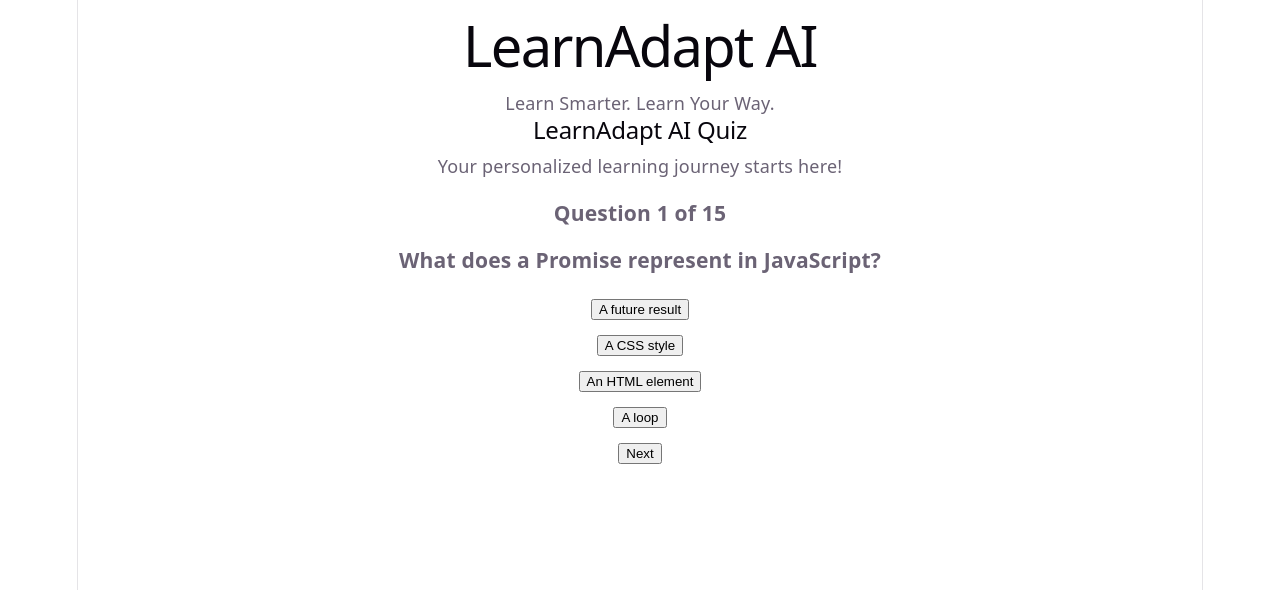
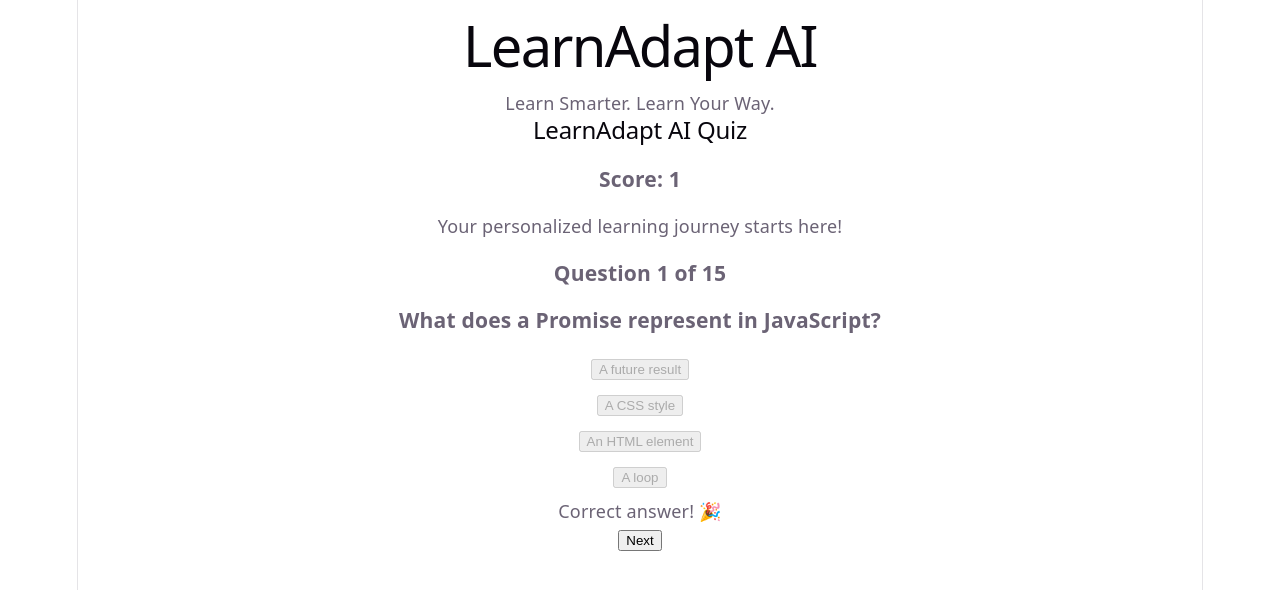
Before and after one commit to shraddhachaware01/LearnAdapt, a React app: page / in a window 1280 px wide. Both pictures are taken after a click on the button "A future result". Shown: the top 590 px of the page. Built offline with nearby package versions, Linux system fonts and the light colour scheme; the HTML template or start-up script is replaced by a standard one.

Commit message:
Add quiz scoring and concept-wise analysis

```diff
--- a/src/Quiz.jsx
+++ b/src/Quiz.jsx
@@ -4,33 +4,138 @@ import questions from './engine/question.js';
 
 function Quiz() {
   const [currentQuestion, setCurrentQuestion] = useState(0);
+  const [selectedAnswer, setSelectedAnswer] = useState('');
+  const [score, setScore] = useState(0);
+  const [answers, setAnswers] = useState([]);
+
+  const question = questions[currentQuestion];
+
+  const quizFinished =
+    currentQuestion === questions.length - 1 &&
+    selectedAnswer !== '';
 
   return (
     <div>
+      {quizFinished ? (
+        <div>
+          <h2>Quiz Completed! 🎉</h2>
+          <h3>
+            Your Final Score: {score} / {questions.length}
+          </h3>
+          <p>You have completed all the questions!</p>
+
+          <h3>Concept-wise Results</h3>
+
+          {questions.reduce((results, q) => {
+            if (!results[q.concept]) {
+              results[q.concept] = { total: 0, correct: 0 };
+            }
+
+            results[q.concept].total += 1;
+
+            const answer = answers.find(
+              (a) => a.concept === q.concept && a.questionId === q.id
+            );
+
+            if (answer?.correct) {
+              results[q.concept].correct += 1;
+            }
+
+            return results;
+          }, {}) &&
+            Object.entries(
+              questions.reduce((results, q) => {
+                if (!results[q.concept]) {
+                  results[q.concept] = { total: 0, correct: 0 };
+                }
+
+                results[q.concept].total += 1;
+
+                const answer = answers.find(
+                  (a) => a.questionId === q.id
+                );
+
+                if (answer?.correct) {
+                  results[q.concept].correct += 1;
+                }
+
+                return results;
+              }, {})
+            ).map(([concept, result]) => (
+              <p key={concept}>
+                {concept}: {result.correct}/{result.total} correct
+                {' — '}
+                {result.correct / result.total >= 0.8
+                  ? 'Strong'
+                  : result.correct / result.total >= 0.5
+                    ? 'Medium'
+                    : 'Weak'}
+              </p>
+            ))}
+        </div>
+      ) : (
+        <>
           <h2>LearnAdapt AI Quiz</h2>
+          <h3>Score: {score}</h3>
           <p>Your personalized learning journey starts here!</p>
 
           <h3>
             Question {currentQuestion + 1} of {questions.length}
           </h3>
+          <h3>{question.question}</h3>
 
-      <h3>{questions[currentQuestion].question}</h3>
+          {question.options.map((option, index) => (
+            <div key={index} style={{ marginBottom: '10px' }}>
+              <button
+                onClick={() => {
+                  if (selectedAnswer === '') {
+                    const isCorrect =
+                      option === question.correctAnswer;
 
-      {questions[currentQuestion].options.map((option, index) => (
-        <div key={index} style={{ marginBottom: '10px' }}>
-          <button>{option}</button>
+                    setSelectedAnswer(option);
+
+                    setAnswers([
+                      ...answers,
+                      {
+                        questionId: question.id,
+                        concept: question.concept,
+                        correct: isCorrect
+                      }
+                    ]);
+
+                    if (isCorrect) {
+                      setScore(score + 1);
+                    }
+                  }
+                }}
+                disabled={selectedAnswer !== ''}
+              >
+                {option}
+              </button>
             </div>
           ))}
+
+          {selectedAnswer !== '' && (
+            <p>
+              {selectedAnswer === question.correctAnswer
+                ? 'Correct answer! 🎉'
+                : 'Wrong answer. Try again!'}
+            </p>
+          )}
 
           <button
             onClick={() => {
               if (currentQuestion < questions.length - 1) {
                 setCurrentQuestion(currentQuestion + 1);
+                setSelectedAnswer('');
               }
             }}
+            disabled={selectedAnswer === ''}
           >
             Next
           </button>
+        </>
+      )}
     </div>
   );
 }
```
Lines whose indentation alone changed are shown as unchanged.
